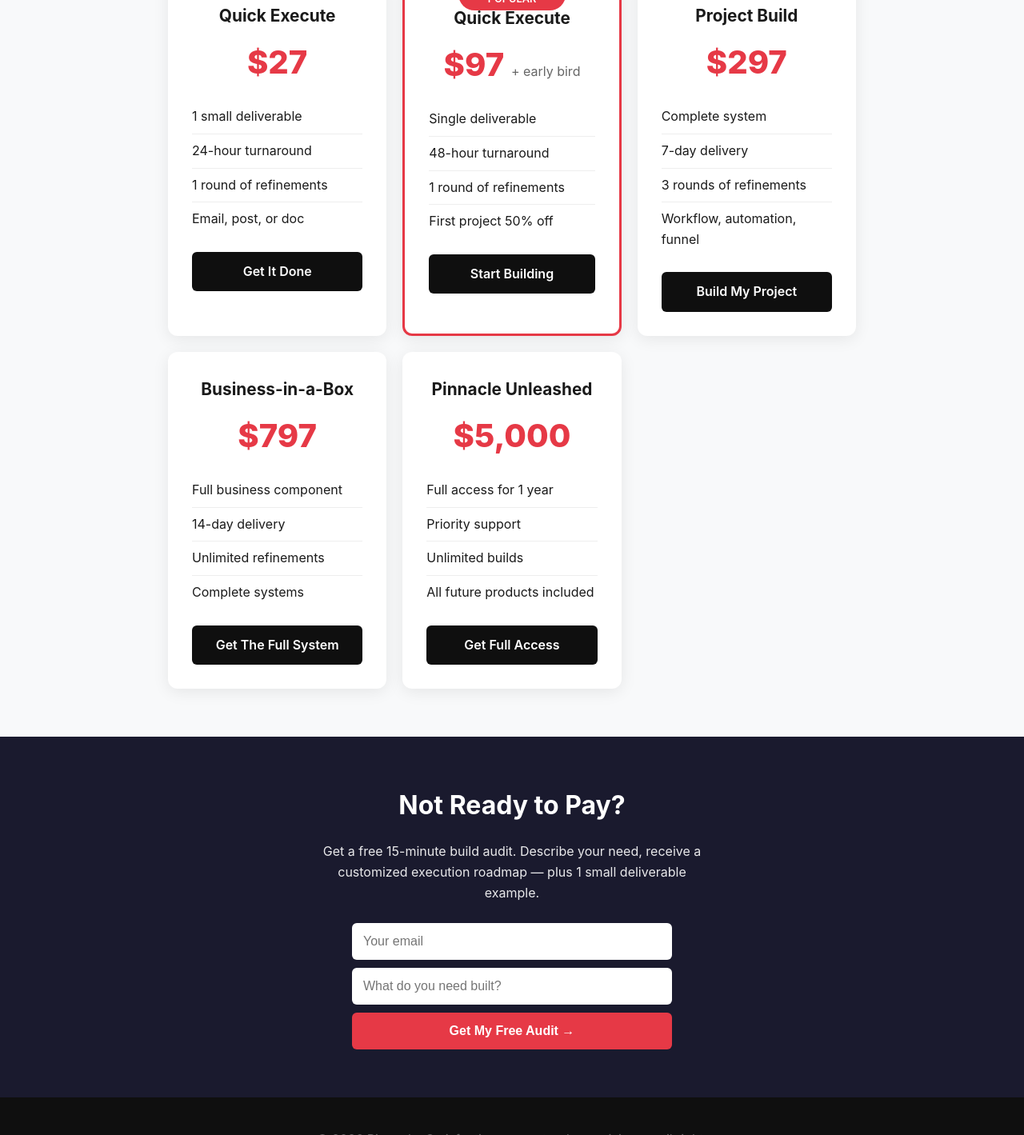
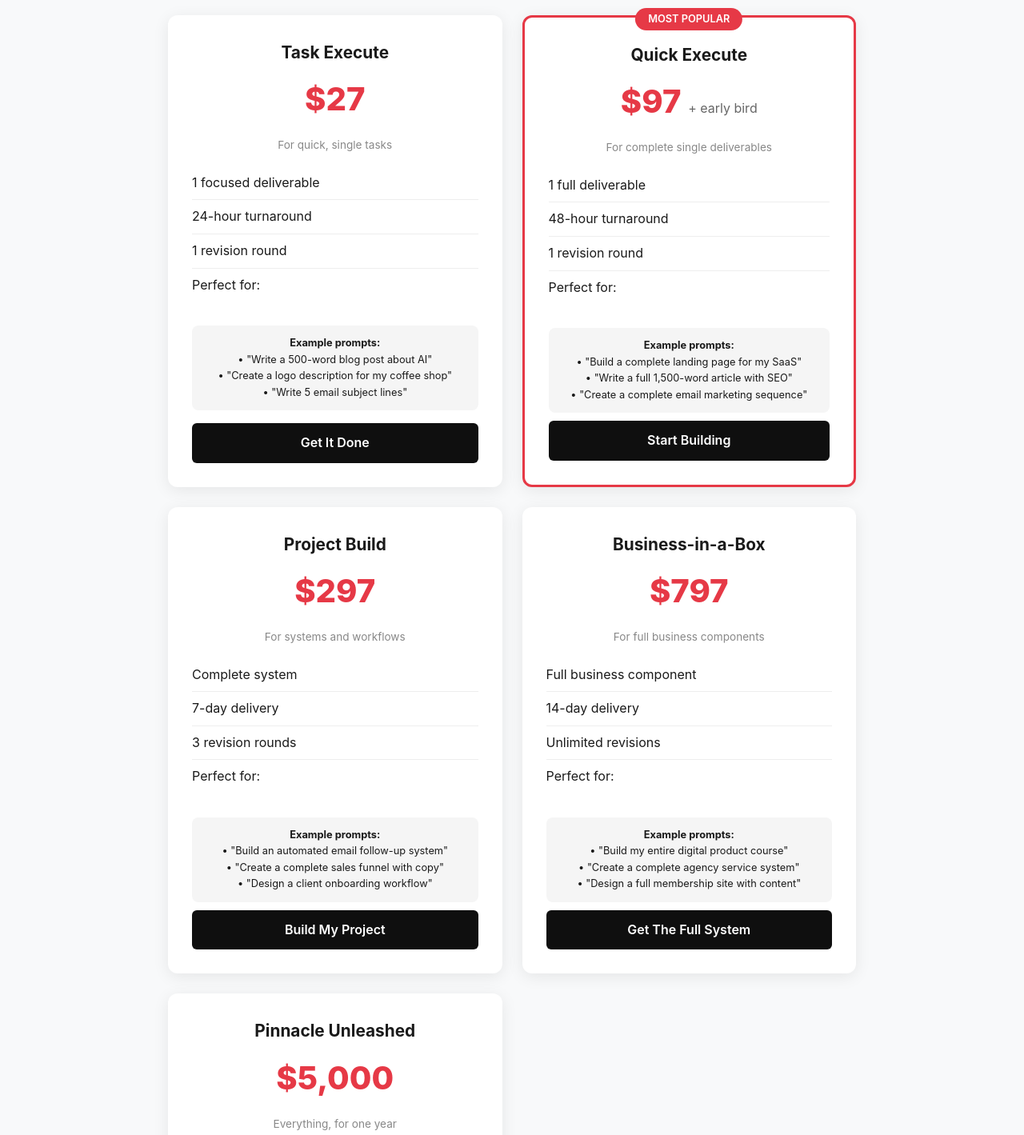
Before and after one commit to Tylorgood/Pinnacle-Payment, a website: page public/index.html in a window 1280 px wide. Shown: the part 1559-2978 px from the top of the page at 80% size. Drawn offline with Linux system fonts and the light colour scheme.

Commit message:
V2 landing page - detailed product descriptions with examples

```diff
--- a/public/index.html
+++ b/public/index.html
@@ -33,8 +33,8 @@
 
         /* Pricing */
         .pricing { background: #f8f9fa; }
-        .pricing-grid { display: grid; grid-template-columns: repeat(3, 1fr); gap: 20px; max-width: 1000px; margin: 40px auto 0; }
-        .pricing-card { background: white; padding: 30px; border-radius: 12px; box-shadow: 0 4px 20px rgba(0,0,0,0.08); text-align: center; }
+        .pricing-grid { display: grid; grid-template-columns: repeat(auto-fit, minmax(280px, 1fr)); gap: 25px; max-width: 1400px; margin: 40px auto 0; }
+        .pricing-card { background: white; padding: 30px; border-radius: 12px; box-shadow: 0 4px 20px rgba(0,0,0,0.08); text-align: center; display: flex; flex-direction: column; }
         .pricing-card.featured { border: 3px solid #e63946; position: relative; }
         .pricing-card .badge { position: absolute; top: -12px; left: 50%; transform: translateX(-50%); background: #e63946; color: white; padding: 4px 16px; font-size: 0.8rem; border-radius: 20px; font-weight: 600; }
         .pricing-card h3 { font-size: 1.3rem; margin-bottom: 10px; }
@@ -43,7 +43,7 @@
         .pricing-card ul { list-style: none; text-align: left; margin-bottom: 20px; }
         .pricing-card li { padding: 8px 0; border-bottom: 1px solid #eee; }
         .pricing-card li:last-child { border: none; }
-        .pricing-card .btn { display: block; background: #0f0f0f; color: white; padding: 12px; text-decoration: none; border-radius: 6px; font-weight: 600; }
+        .pricing-card .btn { display: block; background: #0f0f0f; color: white; padding: 12px; text-decoration: none; border-radius: 6px; font-weight: 600; margin-top: auto; }
         .pricing-card .btn:hover { background: #333; }
 
         /* Lead Magnet */
@@ -121,50 +121,103 @@
 <div class="section pricing" id="pricing">
     <div class="container">
         <h2>Choose Your Build</h2>
+        <p style="text-align:center;color:#666;margin-bottom:30px;max-width:600px;margin-left:auto;margin-right:auto;">Not sure which level you need? Here's what each one includes.</p>
         <div class="pricing-grid">
             <div class="pricing-card">
-                <h3>Quick Execute</h3>
+                <h3>Task Execute</h3>
                 <div class="price">$27</div>
+                <p style="color:#888;font-size:0.85rem;margin-bottom:15px;">For quick, single tasks</p>
                 <ul>
-                    <li>1 small deliverable</li>
+                    <li>1 focused deliverable</li>
                     <li>24-hour turnaround</li>
-                    <li>1 round of refinements</li>
-                    <li>Email, post, or doc</li>
+                    <li>1 revision round</li>
+                    <li>Perfect for:</li>
                 </ul>
+                <div style="background:#f5f5f5;padding:12px;border-radius:8px;margin:10px 0;font-size:0.8rem;">
+                    <strong>Example prompts:</strong><br>
+                    • "Write a 500-word blog post about AI"<br>
+                    • "Create a logo description for my coffee shop"<br>
+                    • "Write 5 email subject lines"
+                </div>
                 <a href="https://buy.stripe.com/aFa14f0Zd4yTayb1Ch6oo01" class="btn" target="_blank">Get It Done</a>
             </div>
             <div class="pricing-card featured">
                 <span class="badge">MOST POPULAR</span>
                 <h3>Quick Execute</h3>
                 <div class="price">$97 <span>+ early bird</span></div>
+                <p style="color:#888;font-size:0.85rem;margin-bottom:15px;">For complete single deliverables</p>
                 <ul>
-                    <li>Single deliverable</li>
+                    <li>1 full deliverable</li>
                     <li>48-hour turnaround</li>
-                    <li>1 round of refinements</li>
-                    <li>First project 50% off</li>
+                    <li>1 revision round</li>
+                    <li>Perfect for:</li>
                 </ul>
+                <div style="background:#f5f5f5;padding:12px;border-radius:8px;margin:10px 0;font-size:0.8rem;">
+                    <strong>Example prompts:</strong><br>
+                    • "Build a complete landing page for my SaaS"<br>
+                    • "Write a full 1,500-word article with SEO"<br>
+                    • "Create a complete email marketing sequence"
+                </div>
                 <a href="https://buy.stripe.com/bJecMX23haXh21F80F6oo00" class="btn" target="_blank">Start Building</a>
             </div>
             <div class="pricing-card">
                 <h3>Project Build</h3>
                 <div class="price">$297</div>
+                <p style="color:#888;font-size:0.85rem;margin-bottom:15px;">For systems and workflows</p>
                 <ul>
                     <li>Complete system</li>
                     <li>7-day delivery</li>
-                    <li>3 rounds of refinements</li>
-                    <li>Workflow, automation, funnel</li>
+                    <li>3 revision rounds</li>
+                    <li>Perfect for:</li>
                 </ul>
+                <div style="background:#f5f5f5;padding:12px;border-radius:8px;margin:10px 0;font-size:0.8rem;">
+                    <strong>Example prompts:</strong><br>
+                    • "Build an automated email follow-up system"<br>
+                    • "Create a complete sales funnel with copy"<br>
+                    • "Design a client onboarding workflow"
+                </div>
                 <a href="https://buy.stripe.com/fZu4greQ38P95dR0yd6oo02" class="btn" target="_blank">Build My Project</a>
             </div>
             <div class="pricing-card">
                 <h3>Business-in-a-Box</h3>
                 <div class="price">$797</div>
+                <p style="color:#888;font-size:0.85rem;margin-bottom:15px;">For full business components</p>
                 <ul>
                     <li>Full business component</li>
                     <li>14-day delivery</li>
-                    <li>Unlimited refinements</li>
-                    <li>Complete systems</li>
+                    <li>Unlimited revisions</li>
+                    <li>Perfect for:</li>
                 </ul>
+                <div style="background:#f5f5f5;padding:12px;border-radius:8px;margin:10px 0;font-size:0.8rem;">
+                    <strong>Example prompts:</strong><br>
+                    • "Build my entire digital product course"<br>
+                    • "Create a complete agency service system"<br>
+                    • "Design a full membership site with content"
+                </div>
+                <a href="https://buy.stripe.com/bJe3cnbDR2qL35Ja8N6oo03" class="btn" target="_blank">Get The Full System</a>
+            </div>
+            <div class="pricing-card">
+                <h3>Pinnacle Unleashed</h3>
+                <div class="price">$5,000</div>
+                <p style="color:#888;font-size:0.85rem;margin-bottom:15px;">Everything, for one year</p>
+                <ul>
+                    <li>Full access for 1 year</li>
+                    <li>Priority support</li>
+                    <li>Unlimited builds</li>
+                    <li>Includes:</li>
+                </ul>
+                <div style="background:#f5f5f5;padding:12px;border-radius:8px;margin:10px 0;font-size:0.8rem;">
+                    <strong>What's included:</strong><br>
+                    • All 4 tiers, unlimited use<br>
+                    • Priority 24hr turnaround<br>
+                    • New features free<br>
+                    • Direct support access
+                </div>
+                <a href="https://buy.stripe.com/cNi5kv8rF8P9dKnep36oo04" class="btn" target="_blank">Get Full Access</a>
+            </div>
+        </div>
+    </div>
+</div>
 <a href="https://buy.stripe.com/bJe3cnbDR2qL35Ja8N6oo03" class="btn" target="_blank">Get The Full System</a>
             </div>
             <div class="pricing-card">
```
